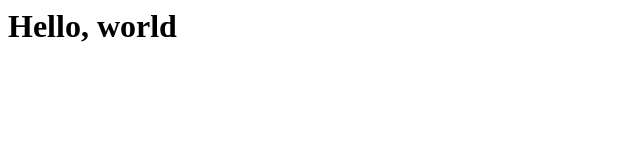
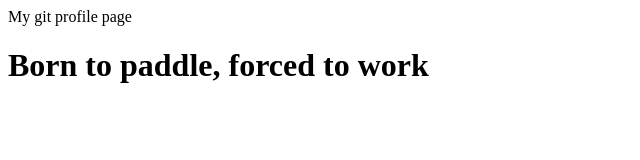
Before and after one commit to segmentus/segmentus.github.io, a plain HTML site: page index.html in a window 1280 px wide. Shown: the whole page, without its empty margins (0-640 px from the left). Drawn offline with Linux system fonts and the light colour scheme.

Commit message:
index.html

```diff
--- a/index.html
+++ b/index.html
@@ -1 +1,9 @@
-<h1>Hello, world</h1>
+<html>
+<head>
+My git profile page
+</head>
+<body>
+<h1>Born to paddle, forced to work</h1>
+<a href="tshirt.jpg">
+</body>
+</html>
```
